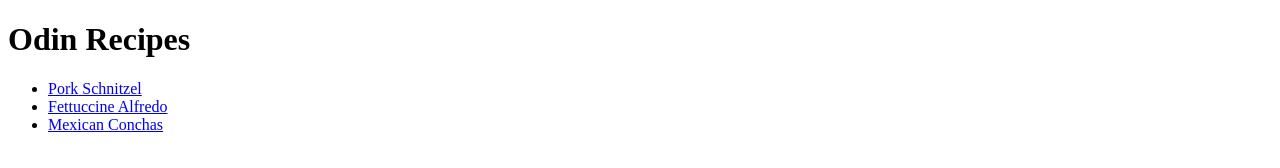
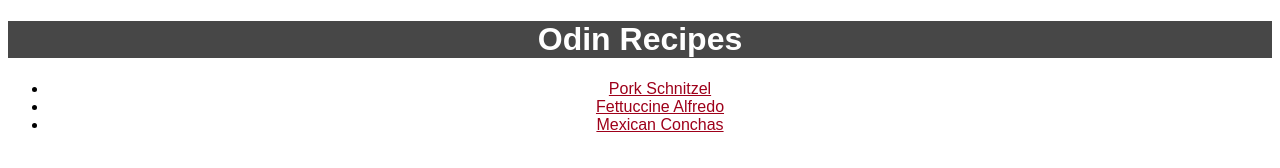
Before and after one commit to edoardrui0/odin-recipes, a plain HTML site: page index.html in a window 1280 px wide. Drawn offline with Linux system fonts and the light colour scheme.

Commit message:
Add styles to project
Add CSS directory, add href to CSS, add basic styles to project

```diff
--- /dev/null
+++ b/css/styles.css
@@ -0,0 +1,14 @@
+body {
+    text-align: center;
+    font-family: Arial, "Times New Roman", sans-serif;
+}
+
+#header {
+    background-color: rgb(71, 71, 71);
+    color: rgb(255, 255, 255);
+
+}
+
+ul .food-list {
+    color: rgb(158, 0, 26);
+}
--- a/index.html
+++ b/index.html
@@ -3,17 +3,18 @@
     <head>
         <meta charset="UTF-8">
         <title>Odin Recipes</title>
+        <link rel="stylesheet" href="./css/styles.css">
     </head>
 
     <body>
-        <h1>
+        <h1 id= "header">
             Odin Recipes
         </h1>
 
         <ul>
-            <li><a href="html/recipes/pork-schnitzel.html">Pork Schnitzel</a></li>
-            <li><a href="html/recipes/fettuccine-alfredo.html">Fettuccine Alfredo</a></li>
-            <li><a href="html/recipes/conchas.html">Mexican Conchas</a></li>
+            <li><a href="html/recipes/pork-schnitzel.html" class="food-list">Pork Schnitzel</a></li>
+            <li><a href="html/recipes/fettuccine-alfredo.html" class="food-list">Fettuccine Alfredo</a></li>
+            <li><a href="html/recipes/conchas.html" class="food-list">Mexican Conchas</a></li>
         </ul>
     </body>
 </html>
```
Also changed, not shown: html/recipes/conchas.html (+2 -1 lines), html/recipes/fettuccine-alfredo.html (+2 -1 lines), html/recipes/pork-schnitzel.html (+2 -1 lines).
